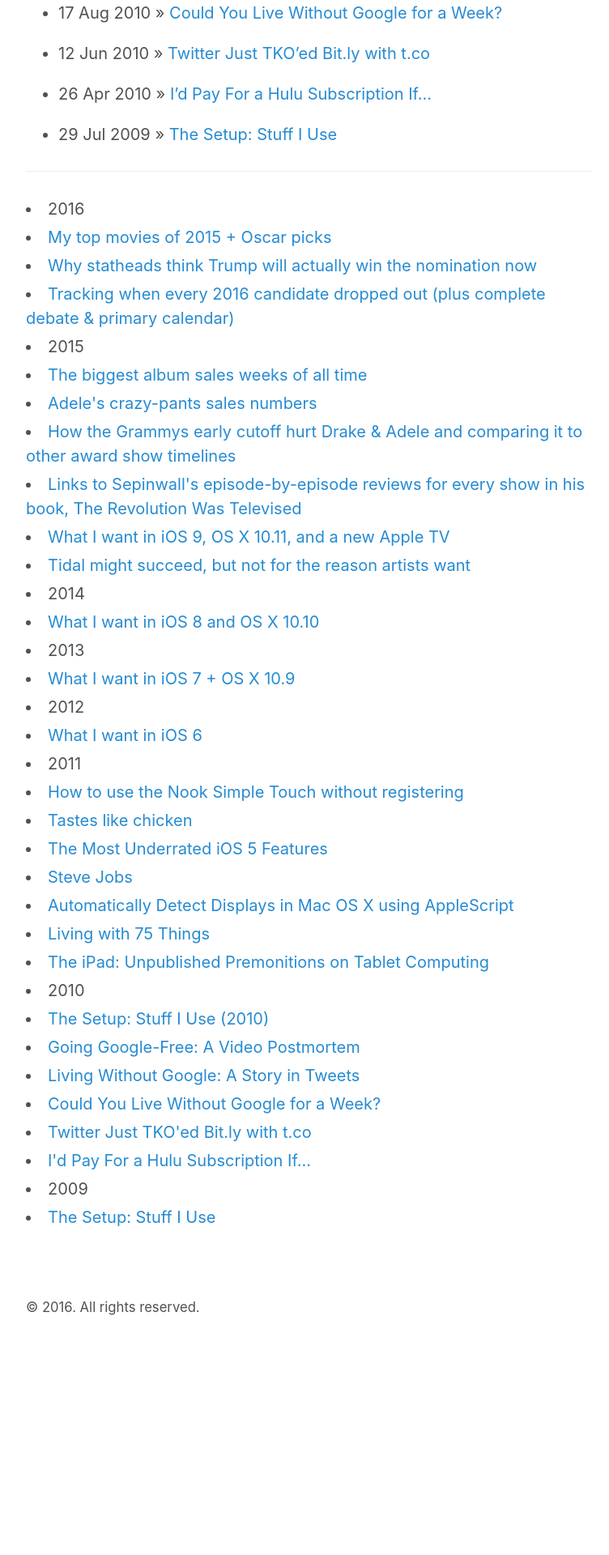
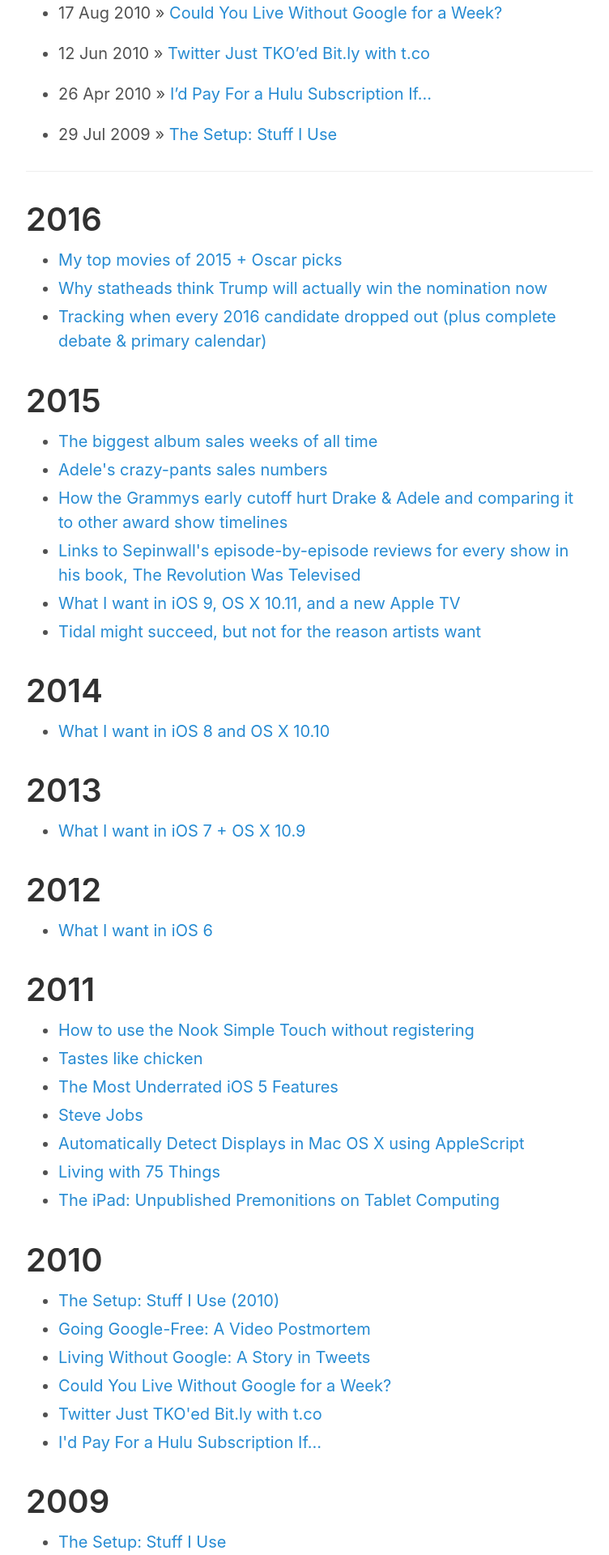
Before and after one commit to rkudeshi/rkudeshi.github.io, a Jekyll site: the page built from archive.md, in a window 1280 px wide. Shown: the part 1500-3420 px from the top of the page at 81% size, without its empty margins (258-1010 px from the left). Built offline with Jekyll 4.4.1, drawn with Linux system fonts in a browser that asks for light colours; before the commit the page ends 3168 px from its top, so only the background shows below that.

Commit message:
Change year headlines

```diff
--- a/archive.md
+++ b/archive.md
@@ -12,8 +12,11 @@
 {% for post in site.posts %}
   {% assign currentdate = post.date | date: "%Y" %}
   {% if currentdate != date %}
-   <li id="y{{currentdate}}">{{ currentdate }}</li>
+    {% unless forloop.first %}</ul>{% endunless %}
+   <h1 id="y{{post.date | date: "%Y"}}">{{ currentdate }}</h1>
+   <ul>
     {% assign date = currentdate %}
   {% endif %}
    <li><a href="{{ post.url }}">{{ post.title }}</a></li>
+  {% if forloop.last %}</ul>{% endif %}
 {% endfor %}
```
